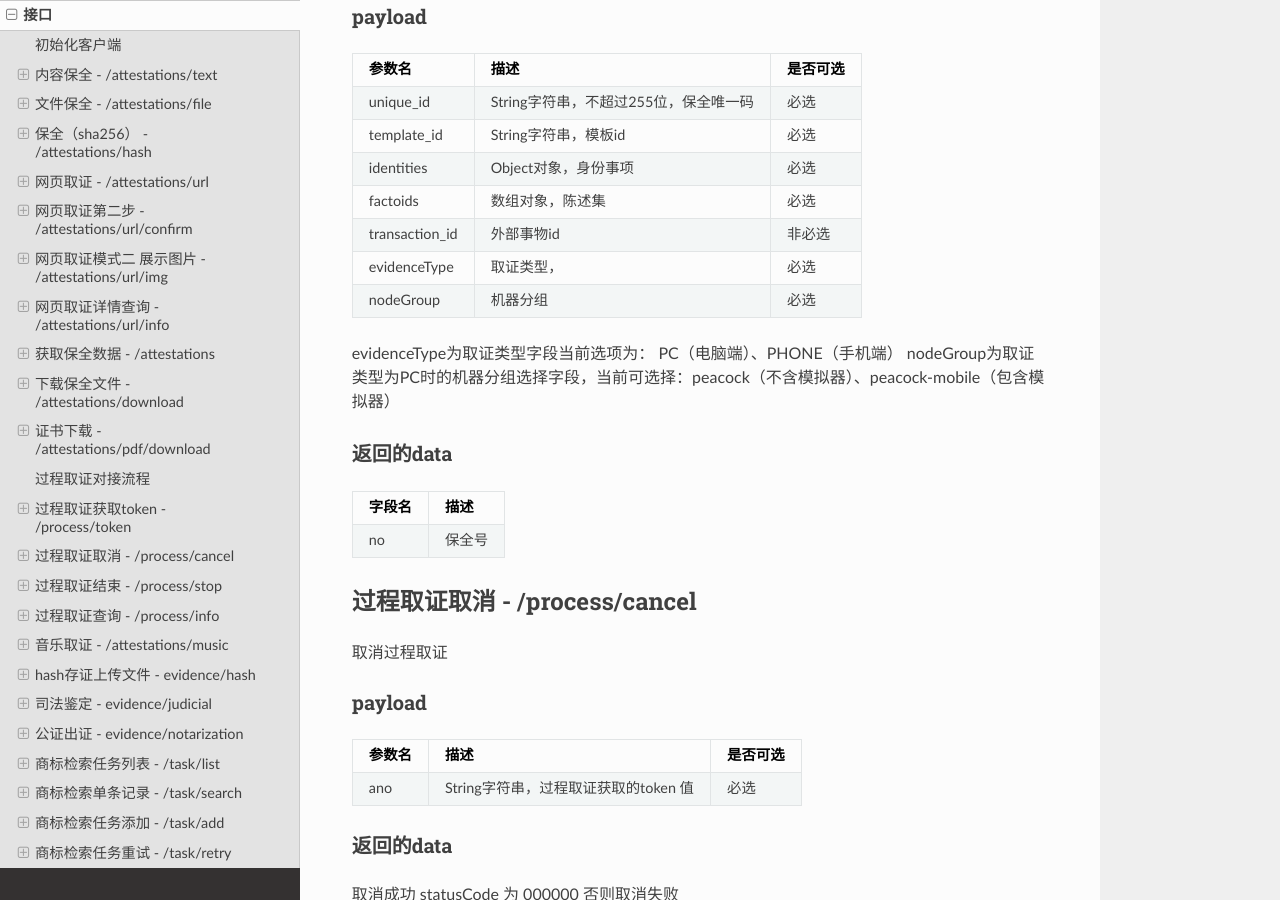
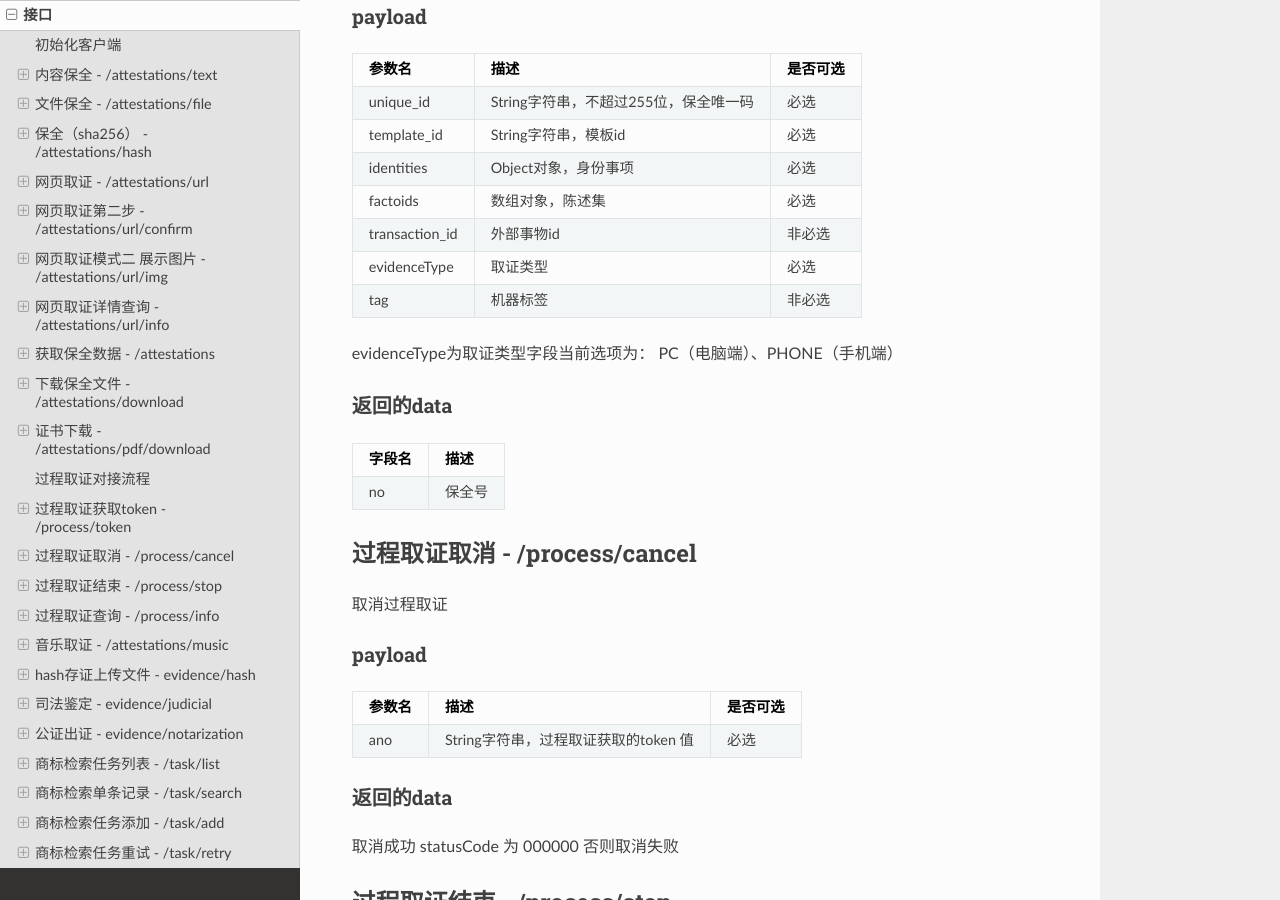
Before and after one commit to baoquan-hq/peacock-doc, a Sphinx documentation site: the page built from docs/api.rst, in a window 1280 px wide and 900 px high, scrolled down 7010 px. Built offline with Sphinx 7.4.7 and the Read the Docs theme 2.0.0, drawn with Linux system fonts in a browser that asks for light colours.

Commit message:
机器标签

```diff
--- a/docs/api.rst
+++ b/docs/api.rst
@@ -204,7 +204,7 @@ start_time                                           开始取证时间
 end_time                                             结束取证时间
 sm3                                                 压缩包sm3
 sha256                                              压缩包sha256
-blockchain_hash                               链上hash值
+blockchain_hash                                     链上hash值
 imgUrl                                              图片预览地址
 identificationPdf                                   电子鉴定单pdf版地址
 ===========================================  ====================================================================
@@ -338,11 +338,11 @@ template_id         String字符串，模板id                       必选
 identities          Object对象，身份事项                        必选
 factoids            数组对象，陈述集                            必选
 transaction_id      外部事物id                                非必选
-evidenceType        取证类型，                                 必选
-nodeGroup           机器分组                                   必选
+evidenceType        取证类型                                 必选
+tag                 机器标签                                   非必选
 =================  ======================================= ================
 evidenceType为取证类型字段当前选项为： PC（电脑端）、PHONE（手机端）
-nodeGroup为取证类型为PC时的机器分组选择字段，当前可选择：peacock（不含模拟器）、peacock-mobile（包含模拟器）
+
 
 返回的data
 ^^^^^^^^^^^^^^
```
